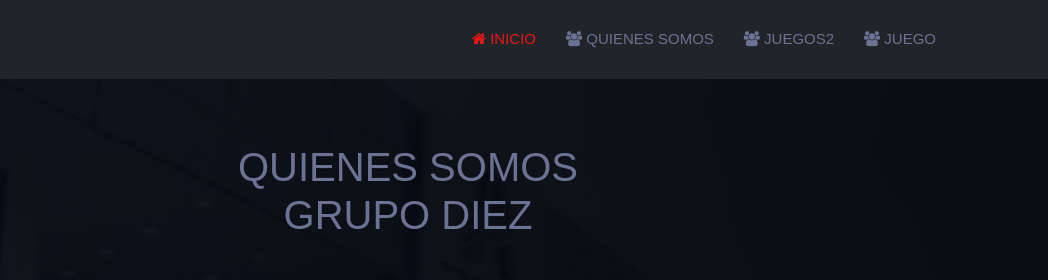
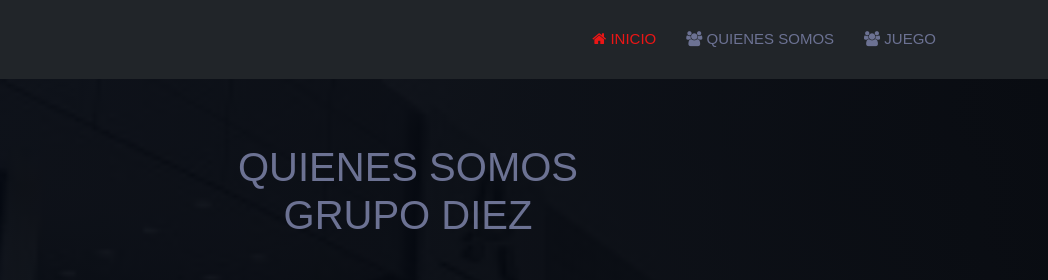
Before and after one commit to cristiancharca/Juego2, a plain HTML site: page quinessomos.html in a window 1280 px wide. Shown: the top 280 px of the page, 232-1280 px from the left. Drawn offline with nearby package versions, Linux system fonts and the light colour scheme.

Commit message:
Update quinessomos.html

```diff
--- a/quinessomos.html
+++ b/quinessomos.html
@@ -35,10 +35,6 @@
             <li class="nav-item">
               <a class="nav-link" href="quinessomos.html"><i class="fa fa-users"></i>       Quienes Somos</a>
             </li>
-            <li class="nav-item">
-              <a class="nav-link" href="memorias.html"><i class="fa fa-users"></i>       juegos2</a>
-            </li>
-
             <li class="nav-item">
               <a class="nav-link" href="juego.html"><i class="fa fa-users"></i>      Juego</a>
             </li>
```
